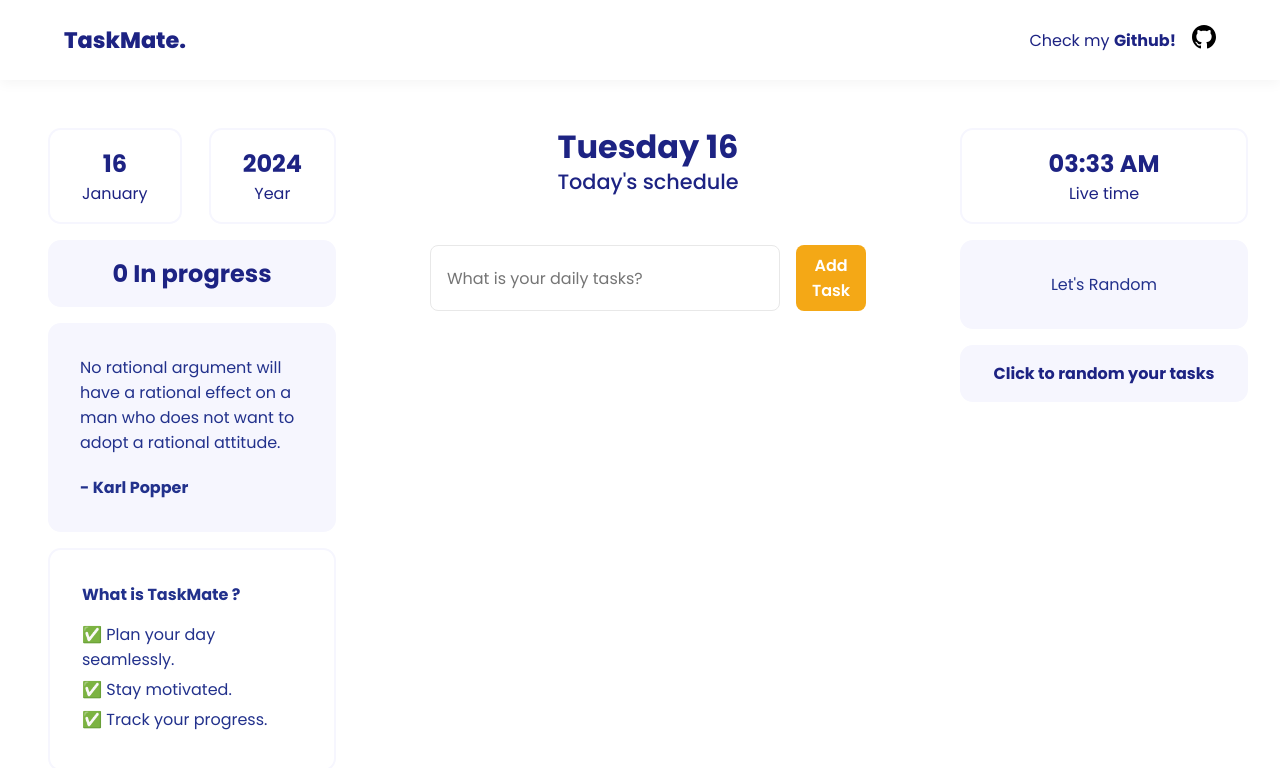
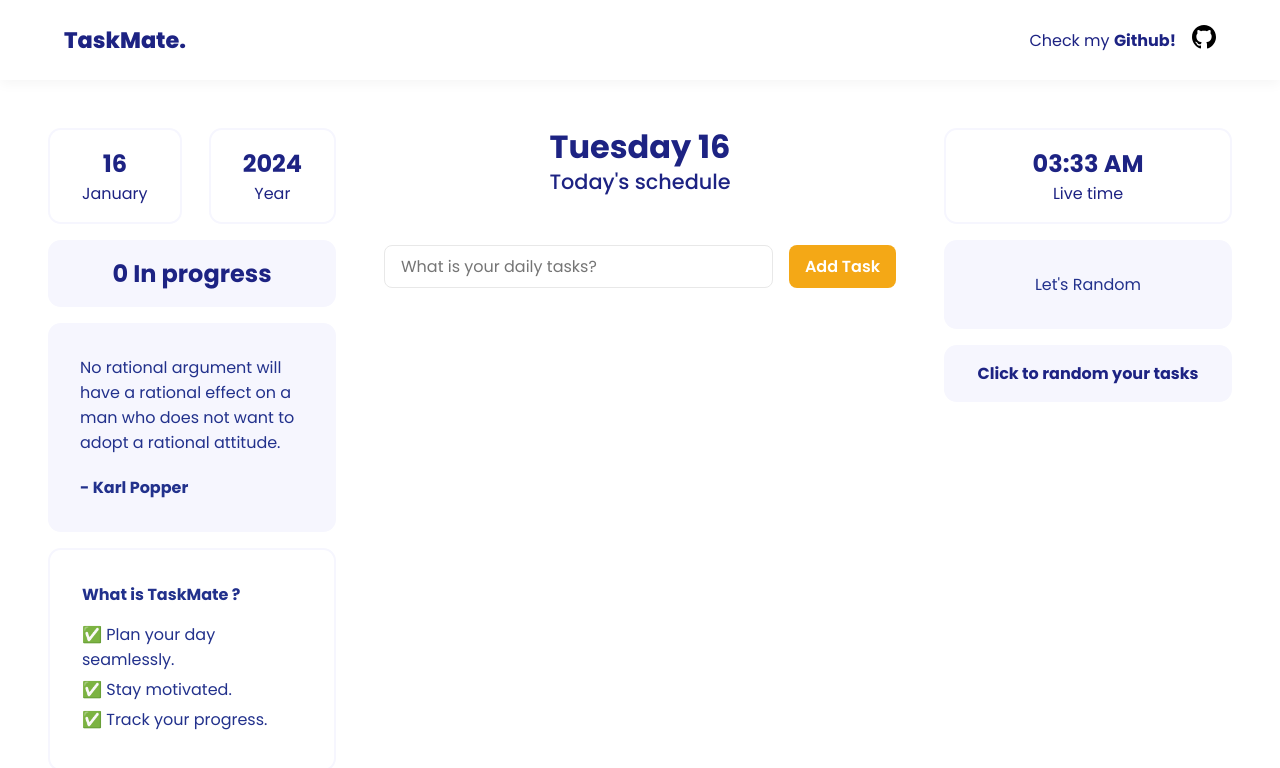
Before and after one commit to rapeepattr/TaskMate, a React (Create React App) app: page / in a window 1280 px wide. Shown: the top 768 px of the page. Built offline with nearby package versions, Linux system fonts and the light colour scheme.

Commit message:
Fix mid-section

```diff
--- a/src/App.css
+++ b/src/App.css
@@ -159,8 +159,8 @@ h1 {
 
 .mid-section {
   background-color: #fff;
-  padding: 0rem 5rem;
-  width: 90vw;
+  padding: 0rem 1rem;
+  width: 120vw;
   max-width: 35rem;
 }
 
```
